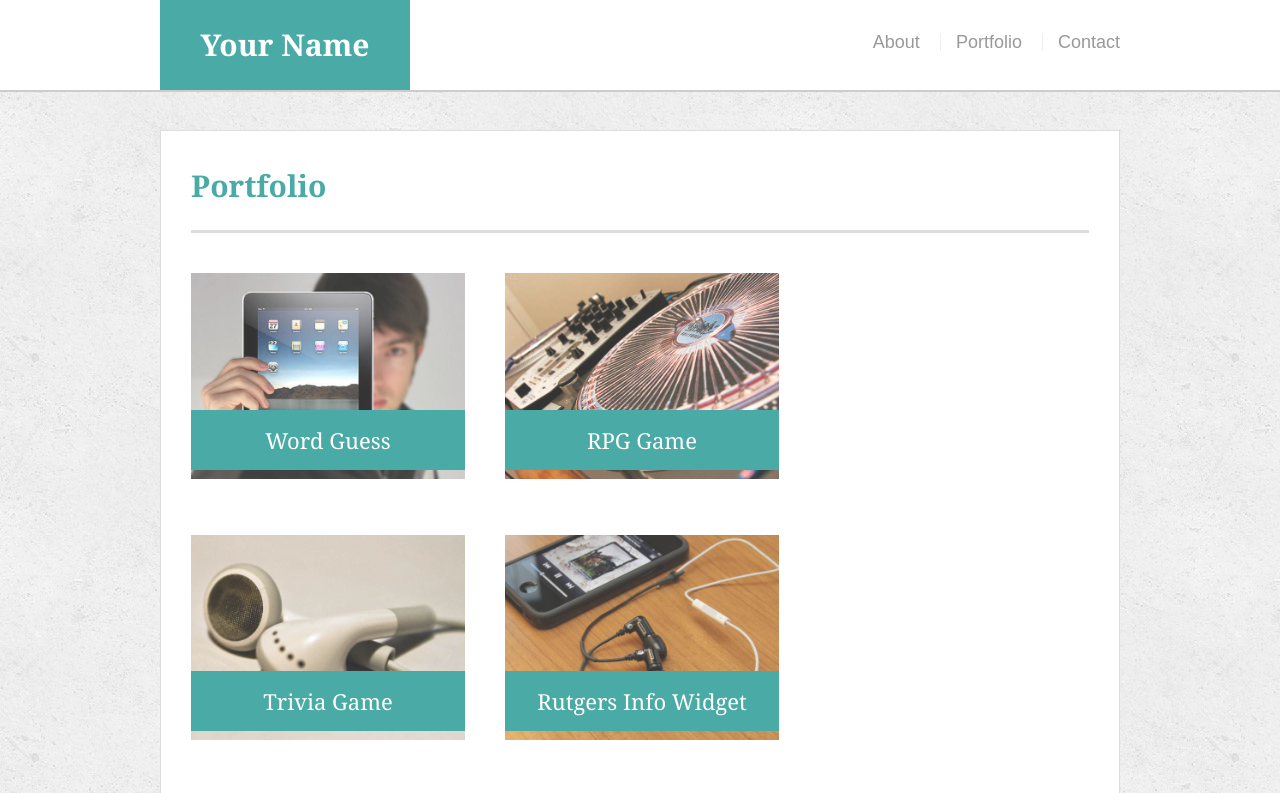
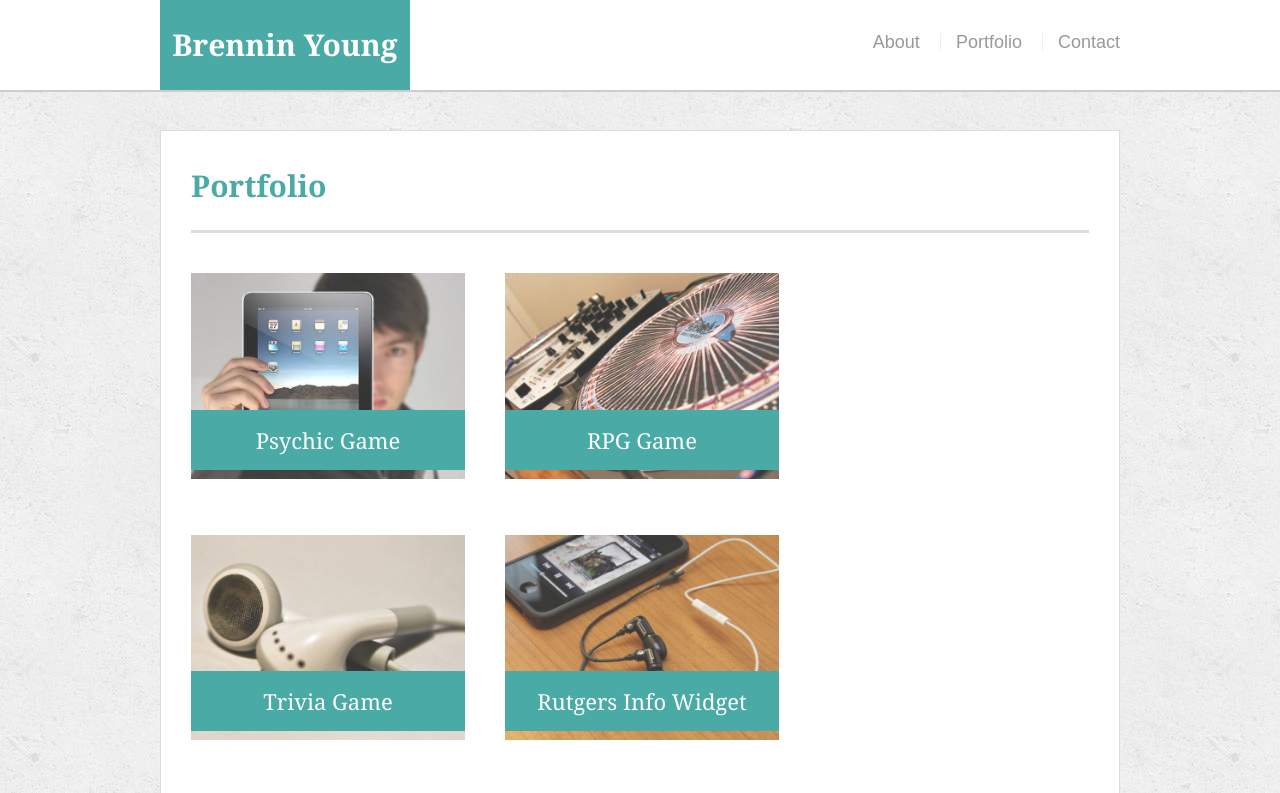
Before and after one commit to youngbrennin/Responsive-Portfolio, a plain HTML site: page portfolio.html in a window 1280 px wide. Shown: the top 793 px of the page. Drawn offline with Linux system fonts and the light colour scheme.

Commit message:
Added my psychic game and name to page(s)

```diff
--- a/portfolio.html
+++ b/portfolio.html
@@ -13,7 +13,7 @@
 
   <header id="masthead">
     <div class="container">
-      <a href="index.html" id="logo">Your Name</a>
+      <a href="index.html" id="logo">Brennin Young</a>
       <nav>
         <a href="index.html">About</a>
         <a href="portfolio.html">Portfolio</a>
@@ -29,7 +29,7 @@
       <div class="work">
         <img src="assets/images/technics-q-c-640-480-1.jpg" alt="Word Guess">
 
-        <h3>Word Guess</h3>
+        <a href="../Psychic-Game/index.html"><h3>Psychic Game</h3></a>
       </div>
       <div class="work">
         <img src="assets/images/technics-q-c-640-480-2.jpg" alt="RPG Game">
```
Also changed, not shown: contact.html (+1 -1 lines), index.html (+1 -1 lines).
